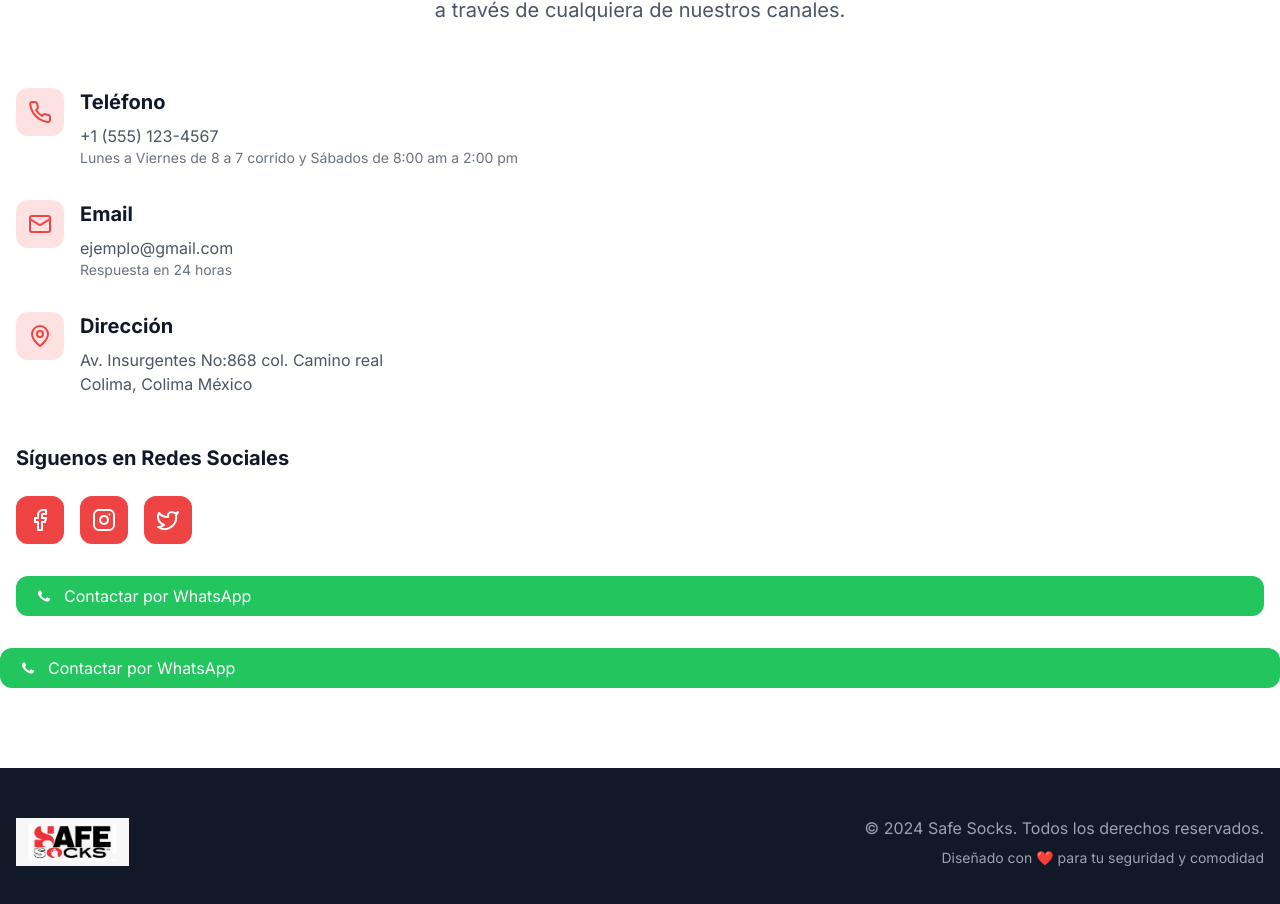
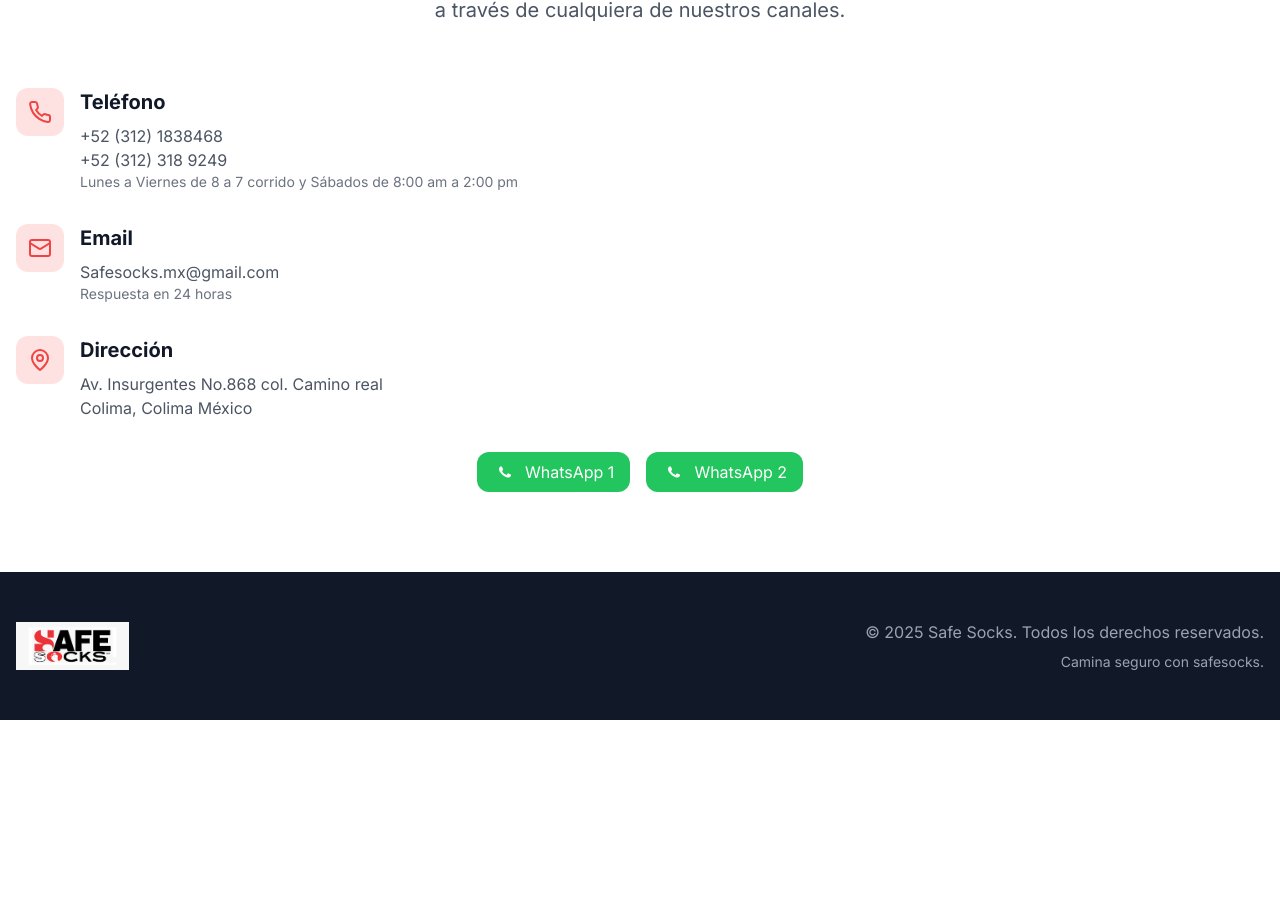
Before and after one commit to olired2/safe-socks, a Next.js app: page / in a window 1280 px wide. Shown: the part 3240-4144 px from the top of the page. After the commit the page ends 3960 px from the top, so only its background shows below. Built offline with nearby package versions, Linux system fonts and the light colour scheme.

Commit message:
datos de la empresa - proyecto Safe Socks

```diff
--- a/app/page.tsx
+++ b/app/page.tsx
@@ -569,9 +569,11 @@ export default function SafeSocksLanding() {
                     <h3 className="text-xl font-bold text-gray-900 mb-2">
                       Teléfono
                     </h3>
-                    <p className="text-gray-600">+1 (555) 123-4567</p>
+                    <p className="text-gray-600">+52 (312) 1838468</p>
+                    <p className="text-gray-600">+52 (312) 318 9249</p>
                     <p className="text-sm text-gray-500">
-                      Lunes a Viernes de 8 a 7 corrido y Sábados de 8:00 am a 2:00 pm
+                      Lunes a Viernes de 8 a 7 corrido y Sábados de 8:00 am a
+                      2:00 pm
                     </p>
                   </div>
                 </div>
@@ -584,7 +586,7 @@ export default function SafeSocksLanding() {
                     <h3 className="text-xl font-bold text-gray-900 mb-2">
                       Email
                     </h3>
-                    <p className="text-gray-600">ejemplo@gmail.com</p>
+                    <p className="text-gray-600">Safesocks.mx@gmail.com</p>
                     <p className="text-sm text-gray-500">
                       Respuesta en 24 horas
                     </p>
@@ -600,7 +602,7 @@ export default function SafeSocksLanding() {
                       Dirección
                     </h3>
                     <p className="text-gray-600">
-                      Av. Insurgentes No:868 col. Camino real
+                      Av. Insurgentes No.868 col. Camino real
                       <br />
                       Colima, Colima México
                     </p>
@@ -608,8 +610,7 @@ export default function SafeSocksLanding() {
                 </div>
               </div>
 
-              {/* Social Media */}
-              <div className="mt-12">
+              {/*} <div className="mt-12">
                 <h3 className="text-xl font-bold text-gray-900 mb-6">
                   Síguenos en Redes Sociales
                 </h3>
@@ -633,17 +634,20 @@ export default function SafeSocksLanding() {
                     <Twitter className="w-6 h-6" />
                   </a>
                 </div>
-              </div>
+              </div>*/}
             </div>
           </div>
 
           {/* WhatsApp boton de contacto */}
-          <div className="mt-8 text-center" data-animate="fade-up">
+          <div
+            className="mt-8 flex flex-col sm:flex-row justify-center items-center gap-4"
+            data-animate="fade-up"
+          >
             <a
               href="https://wa.me/523121838468?text=Hola,%20quiero%20más%20información%20sobre%20Safe%20Socks"
               target="_blank"
               rel="noopener noreferrer"
-              className="flex items-center space-x-2 bg-green-500 text-white px-4 py-2 rounded-xl hover:bg-green-600 transition-colors"
+              className="inline-flex items-center space-x-2 bg-green-500 text-white px-4 py-2 rounded-xl hover:bg-green-600 transition-colors"
             >
               <svg
                 xmlns="http://www.w3.org/2000/svg"
@@ -653,17 +657,13 @@ export default function SafeSocksLanding() {
               >
                 <path d="M17.472 14.382c-.297-.149-1.758-.867-2.031-.967-.273-.099-.472-.148-.67.15-.198.297-.767.966-.94 1.164-.173.198-.347.223-.644.075-.297-.149-1.255-.463-2.39-1.475-.883-.788-1.48-1.761-1.653-2.059-.173-.297-.018-.458.13-.606.134-.133.298-.347.446-.52.149-.174.198-.298.298-.497.099-.198.05-.372-.025-.521-.075-.149-.669-1.612-.916-2.207-.242-.579-.487-.5-.669-.51-.173-.008-.372-.01-.571-.01-.198 0-.52.074-.792.372-.272.297-1.04 1.016-1.04 2.479 0 1.462 1.065 2.875 1.213 3.074.149.198 2.099 3.205 5.077 4.372.711.306 1.263.489 1.694.625.712.227 1.36.195 1.872.118.571-.085 1.758-.719 2.006-1.413.248-.694.248-1.288.173-1.413-.074-.124-.272-.198-.57-.347z" />
               </svg>
-              <span>Contactar por WhatsApp</span>
+              <span>WhatsApp 1</span>
             </a>
-          </div>
-        </div>
-        {/* WhatsApp boton de contacto2 */}
-          <div className="mt-8 text-center" data-animate="fade-up">
             <a
-              href="https://wa.me/523123189249 ?text=Hola,%20quiero%20más%20información%20sobre%20Safe%20Socks"
+              href="https://wa.me/523123189249?text=Hola,%20quiero%20más%20información%20sobre%20Safe%20Socks"
               target="_blank"
               rel="noopener noreferrer"
-              className="flex items-center space-x-2 bg-green-500 text-white px-4 py-2 rounded-xl hover:bg-green-600 transition-colors"
+              className="inline-flex items-center space-x-2 bg-green-500 text-white px-4 py-2 rounded-xl hover:bg-green-600 transition-colors"
             >
               <svg
                 xmlns="http://www.w3.org/2000/svg"
@@ -673,10 +673,10 @@ export default function SafeSocksLanding() {
               >
                 <path d="M17.472 14.382c-.297-.149-1.758-.867-2.031-.967-.273-.099-.472-.148-.67.15-.198.297-.767.966-.94 1.164-.173.198-.347.223-.644.075-.297-.149-1.255-.463-2.39-1.475-.883-.788-1.48-1.761-1.653-2.059-.173-.297-.018-.458.13-.606.134-.133.298-.347.446-.52.149-.174.198-.298.298-.497.099-.198.05-.372-.025-.521-.075-.149-.669-1.612-.916-2.207-.242-.579-.487-.5-.669-.51-.173-.008-.372-.01-.571-.01-.198 0-.52.074-.792.372-.272.297-1.04 1.016-1.04 2.479 0 1.462 1.065 2.875 1.213 3.074.149.198 2.099 3.205 5.077 4.372.711.306 1.263.489 1.694.625.712.227 1.36.195 1.872.118.571-.085 1.758-.719 2.006-1.413.248-.694.248-1.288.173-1.413-.074-.124-.272-.198-.57-.347z" />
               </svg>
-              <span>Contactar por WhatsApp</span>
+              <span>WhatsApp 2</span>
             </a>
           </div>
-
+        </div>
       </section>
 
       {/* Footer */}
@@ -694,10 +694,10 @@ export default function SafeSocksLanding() {
             </div>
             <div className="text-center md:text-right">
               <p className="text-gray-400">
-                © 2024 Safe Socks. Todos los derechos reservados.
+                © 2025 Safe Socks. Todos los derechos reservados.
               </p>
               <p className="text-gray-400 text-sm mt-2">
-                Diseñado con ❤️ para tu seguridad y comodidad
+                Camina seguro con safesocks.
               </p>
             </div>
           </div>
```
